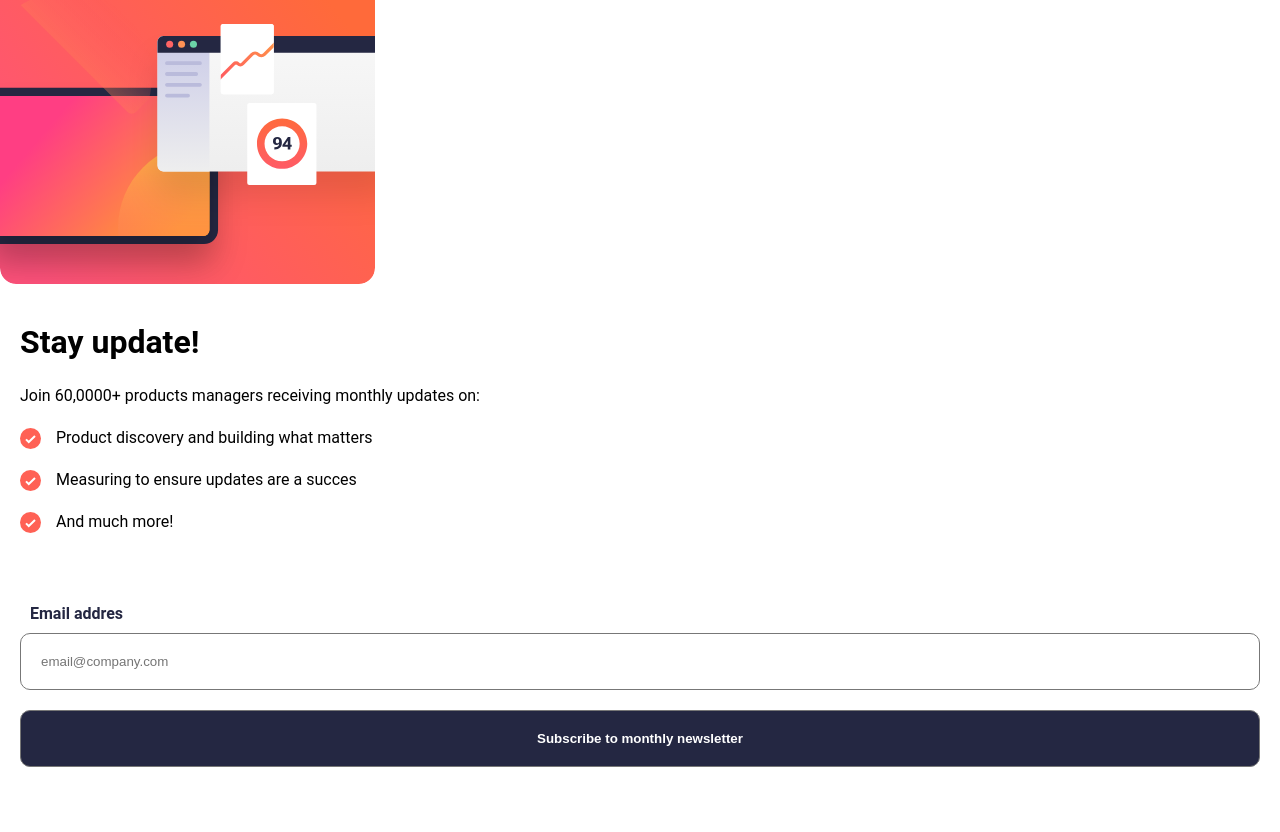
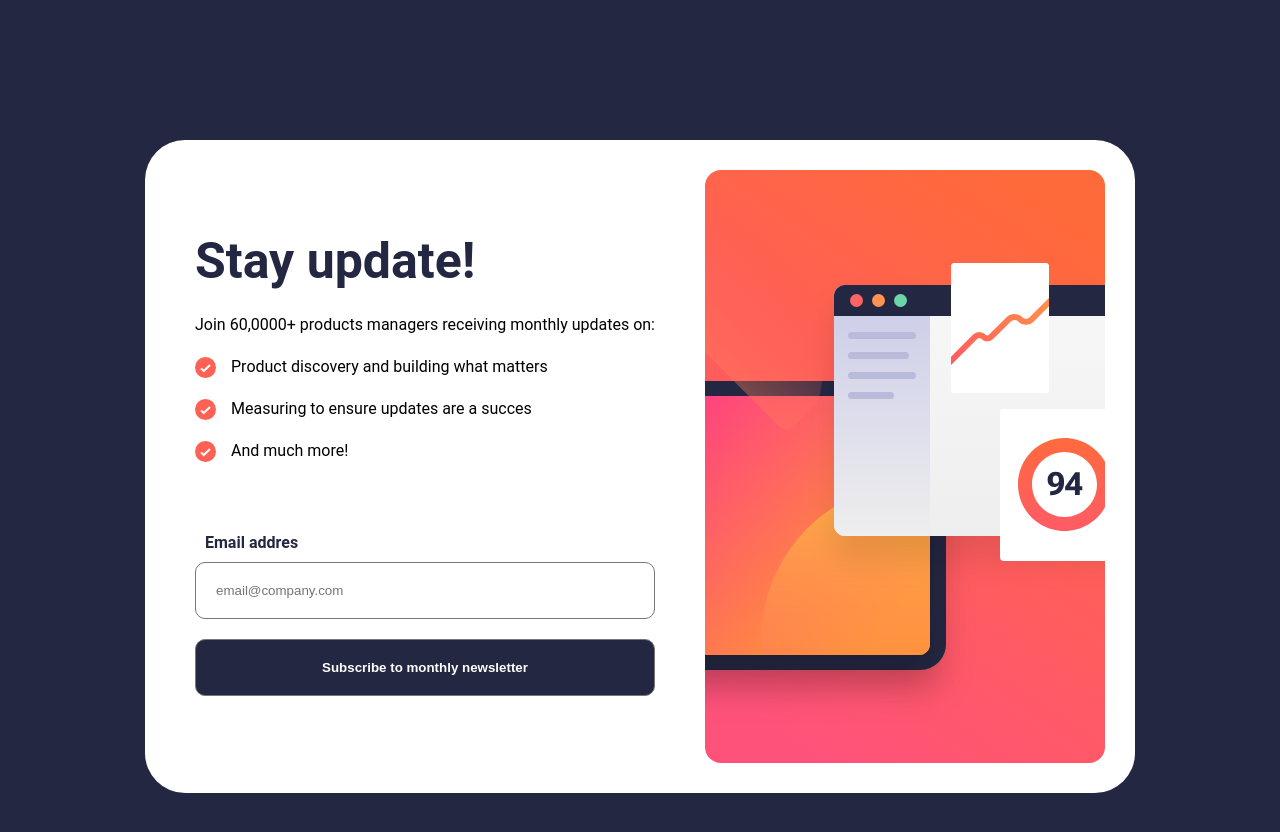
Before and after one commit to Jacksonpirlo/web_clone, a plain HTML site: page index.html in a window 1280 px wide. Before the commit the page ends 807 px from the top, so only its background shows below. Drawn offline with Linux system fonts and the light colour scheme.

Commit message:
version desktop terminada

```diff
--- a/assets/css/style.css
+++ b/assets/css/style.css
@@ -14,6 +14,14 @@ main {
     flex-direction: column;
 }
 
+main .card_mobile img {
+    width: 100%;
+}
+
+article .card_desktop {
+    display: none;
+}
+
 .info {
     display: flex;
     flex-direction: column;
@@ -27,6 +35,7 @@ main {
 .info h1 {
     margin-top: 15px;
     margin-bottom: 25px;
+    color: hsl(234, 29%, 20%);
 }
 
 .info p {
@@ -70,3 +79,42 @@ form .btn {
     color: #fff;
     font-weight: bold;
 }
+
+@media screen and (min-width: 700px) {
+    body {
+        display: flex;
+        justify-content: center;
+        background-color: hsl(234, 29%, 20%);
+        padding: 60px;
+    }
+    main {
+        justify-content: center;
+        align-items: center;
+        flex-direction: row-reverse;
+        margin-top: 5em;
+        background-color: #fff;
+        max-width: 100vw;
+        padding: 30px;
+        border-radius: 40px;
+    }
+
+    article .card_mobile {
+        display: none;
+    }
+
+    article .card_desktop {
+        display: flex;
+        margin-left: 30px;
+    }
+
+    section {
+        display: flex;
+        flex-direction: column;
+    }
+
+    .info h1 {
+        font-size: 50px !important;
+    }
+
+
+}
--- a/index.html
+++ b/index.html
@@ -19,10 +19,17 @@
   <!-- Sign-up form start -->
 
   <main>
-    <div class="card">
-      <img src="./assets/images/illustration-sign-up-mobile.svg" alt="">
-    </div>
+    <article>
+      <div class="card_mobile">
+        <img src="./assets/images/illustration-sign-up-mobile.svg" alt="">
+      </div>
 
+      <div class="card_desktop">
+        <img src="./assets/images/illustration-sign-up-desktop.svg" alt="">
+      </div>
+    </article>
+
+    <section>
     <div class="info">
       <h1>Stay update!</h1>
       <p>Join 60,0000+ products managers receiving monthly updates on:</p>
@@ -47,7 +54,7 @@
       <input type="email" name="" id="" placeholder="email@company.com">
       <input class="btn" type="submit" value="Subscribe to monthly newsletter">
     </form>
-
+  </section>
 
   </main>
 
```
